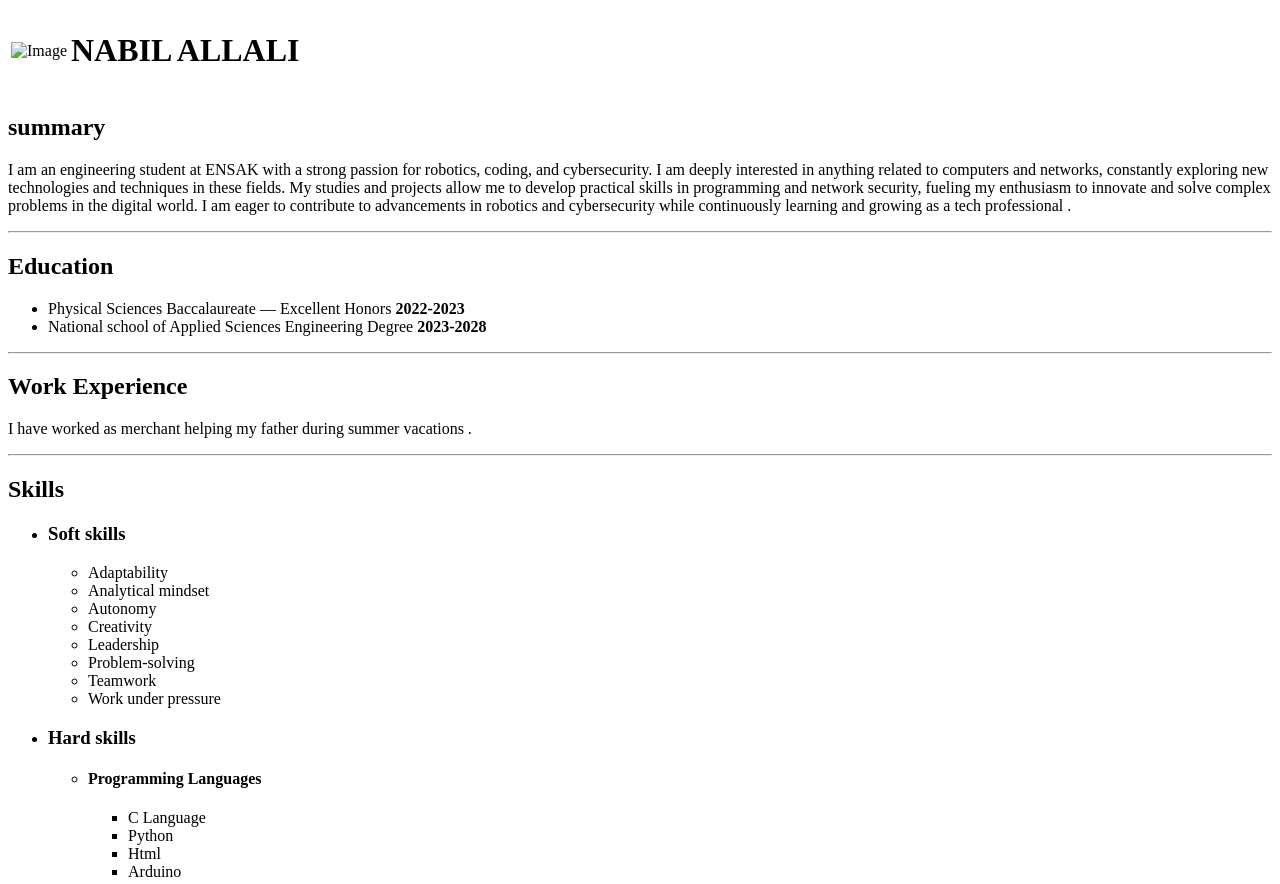
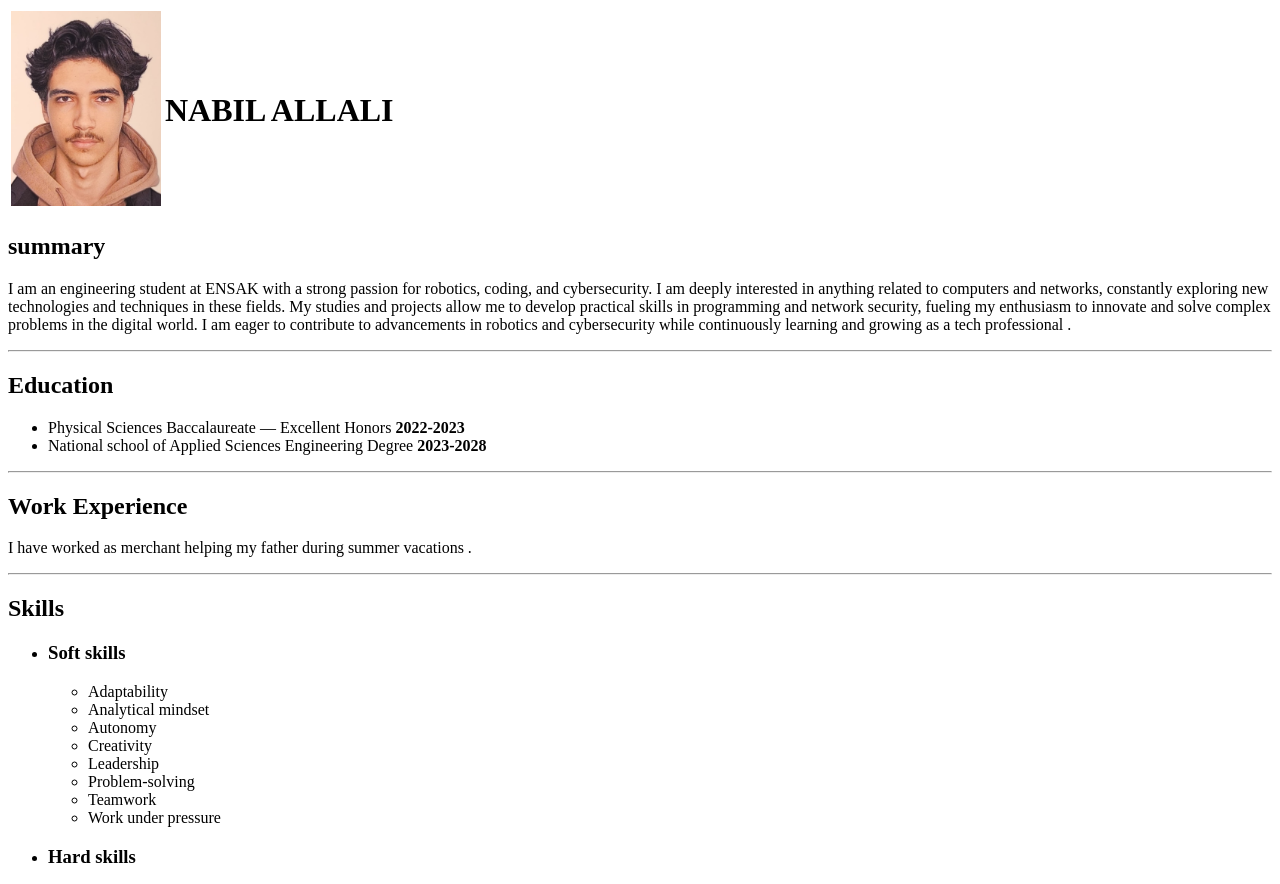
Before and after one commit to COdeYOnly/basicportfolio, a plain HTML site: page index.html in a window 1280 px wide. Shown: the top 884 px of the page. Drawn offline with Linux system fonts and the light colour scheme.

Commit message:
Update index.html

```diff
--- a/index.html
+++ b/index.html
@@ -9,7 +9,7 @@
     <table>
   <tr>
     <td>
-      <img src="./images/profile.jpg" alt="Image" width="150">
+      <img src="./assets/images/profile.jpg" alt="Image" width="150">
     </td>
     <th><h1>NABIL ALLALI    </h1>
 </th>
```
